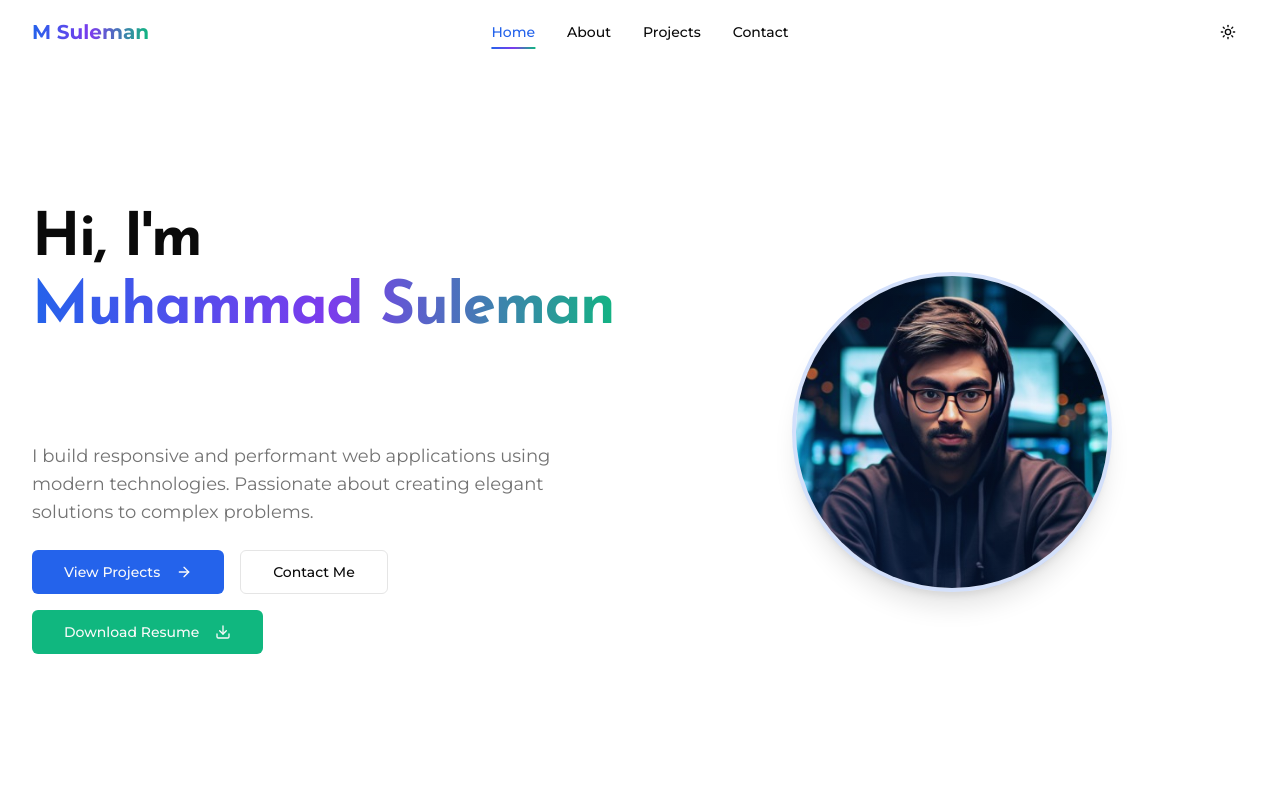
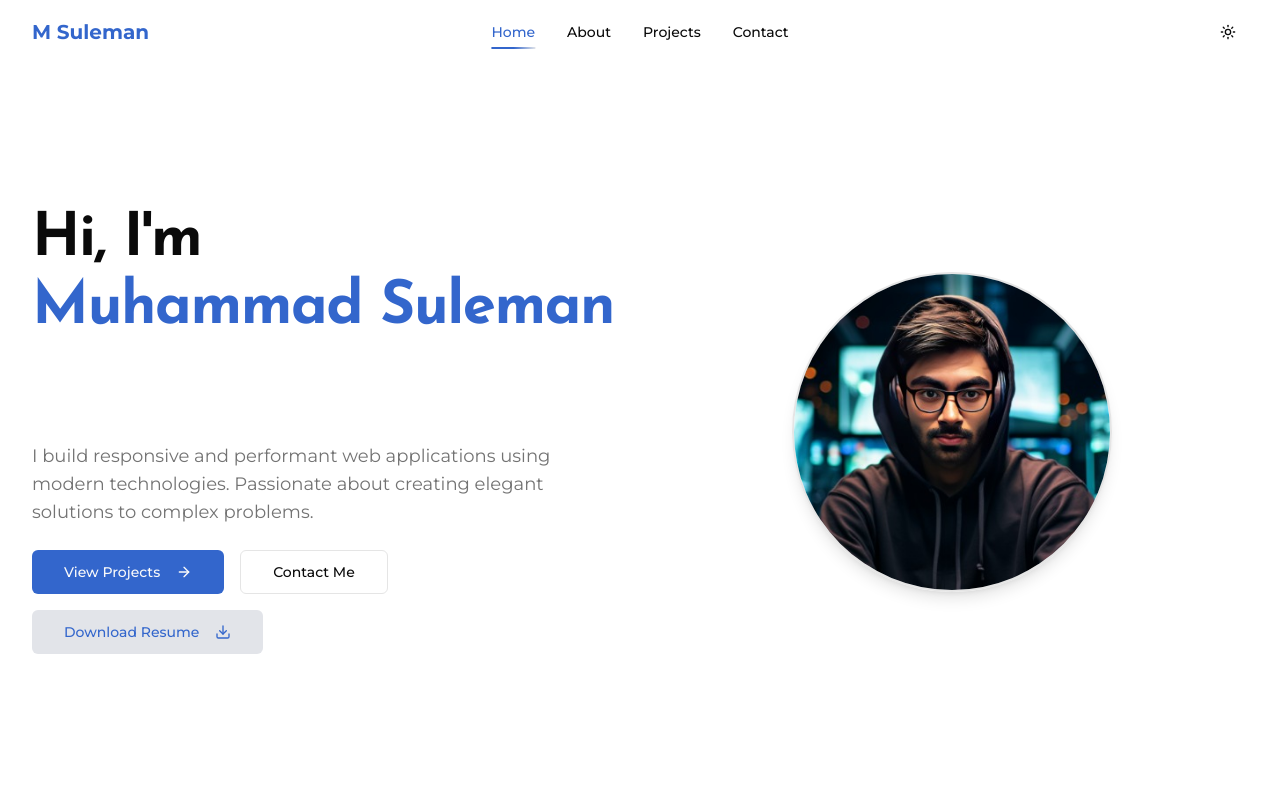
Before and after one commit to Suleman25/profile-pillar-site, a React (Vite) app: page / in a window 1280 px wide. Shown: the top 800 px of the page. Built offline with nearby package versions, Linux system fonts and the light colour scheme.

Commit message:
Refactor: Improve UI design and styling

```diff
--- a/src/components/home/HeroSection.tsx
+++ b/src/components/home/HeroSection.tsx
@@ -82,7 +82,7 @@ export function HeroSection() {
               <h1 className="text-3xl sm:text-4xl md:text-5xl lg:text-6xl font-bold tracking-tight">
                 <span className="block">Hi, I'm</span>
                 <motion.span
-                  className="block mt-2 gradient-text-primary"
+                  className="block mt-2 text-primary"
                   initial={{ opacity: 0, x: -20 }}
                   animate={{ opacity: 1, x: 0 }}
                   transition={{ delay: 0.6, duration: 0.8 }}
@@ -95,7 +95,7 @@ export function HeroSection() {
                 <AnimatePresence mode="wait">
                   <motion.p
                     key={currentTitleIndex}
-                    className="text-xl sm:text-2xl font-heading text-primary"
+                    className="text-xl sm:text-2xl font-heading text-muted-foreground"
                     initial={{ opacity: 0, y: 20 }}
                     animate={{ opacity: 1, y: 0 }}
                     exit={{ opacity: 0, y: -20 }}
@@ -157,20 +157,14 @@ export function HeroSection() {
             className="flex justify-center"
           >
             <motion.div
-              whileHover={{ scale: 1.05 }}
+              whileHover={{ scale: 1.02 }}
               transition={{ duration: 0.4 }}
-              className="relative rounded-full overflow-hidden border-4 border-primary/20 shadow-xl w-64 h-64 md:w-80 md:h-80"
+              className="relative rounded-full overflow-hidden border-2 border-border shadow-lg w-64 h-64 md:w-80 md:h-80"
             >
               <img
                 src="/lovable-uploads/cdd634d0-9844-4f05-88b1-6c2d27daec5f.png"
                 alt="Muhammad Suleman"
                 className="w-full h-full object-cover"
-              />
-              <motion.div
-                className="absolute inset-0 bg-gradient-to-tr from-primary/20 to-transparent"
-                initial={{ opacity: 0 }}
-                animate={{ opacity: 1 }}
-                transition={{ delay: 1, duration: 1 }}
               />
             </motion.div>
           </motion.div>
--- a/src/components/home/TechStackSection.tsx
+++ b/src/components/home/TechStackSection.tsx
@@ -16,7 +16,6 @@ const logoVariants = {
   },
   hover: {
     scale: 1.1,
-    filter: "drop-shadow(0 0 6px rgba(255,255,255,0.5))",
     transition: {
       duration: 0.3,
       ease: "easeInOut"
@@ -92,7 +91,7 @@ export function TechStackSection() {
             whileInView={{ opacity: 1, y: 0 }}
             viewport={{ once: true }}
             transition={{ duration: 0.6 }}
-            className="text-2xl md:text-3xl font-bold text-center gradient-text-secondary"
+            className="text-2xl md:text-3xl font-bold text-center text-foreground"
           >
             My Tech Stack
           </motion.h2>
@@ -101,7 +100,7 @@ export function TechStackSection() {
             whileInView={{ scale: 1, opacity: 1 }}
             viewport={{ once: true }}
             transition={{ duration: 0.5, delay: 0.2 }}
-            className="mt-3 h-1 w-32 bg-gradient-to-r from-primary via-accent to-secondary rounded-full"
+            className="mt-3 h-1 w-24 bg-primary rounded-full"
           />
         </div>
 
@@ -121,7 +120,7 @@ export function TechStackSection() {
                 className="w-14 h-14 flex items-center justify-center overflow-hidden rounded-lg cursor-pointer"
                 whileHover={{
                   y: -3,
-                  boxShadow: `0 0 8px 1px ${tech.color}70`
+                  boxShadow: `0 0 8px 1px rgba(0,0,0,0.1)`
                 }}
                 onClick={() => toggleDescription(tech.name)}
                 transition={{ type: "spring", stiffness: 300 }}
@@ -135,10 +134,7 @@ export function TechStackSection() {
               <div className="flex items-center gap-1">
                 <motion.span
                   className="text-xs font-medium text-muted-foreground cursor-pointer"
-                  whileHover={{
-                    scale: 1.1,
-                    color: tech.color
-                  }}
+                  whileHover={{ scale: 1.1 }}
                   onClick={() => toggleDescription(tech.name)}
                 >
                   {tech.name}
--- a/src/index.css
+++ b/src/index.css
@@ -7,7 +7,7 @@
 
 @layer base {
   :root {
-    /* Light mode variables */
+    /* Light mode variables - more professional, less colorful */
     --background: 0 0% 100%;
     --foreground: 0 0% 3.9%;
 
@@ -17,16 +17,16 @@
     --popover: 0 0% 100%;
     --popover-foreground: 0 0% 3.9%;
 
-    --primary: 221 83% 53%;
+    --primary: 220 60% 50%;
     --primary-foreground: 0 0% 98%;
 
-    --secondary: 160 84% 39%;
-    --secondary-foreground: 0 0% 98%;
+    --secondary: 220 15% 90%;
+    --secondary-foreground: 220 60% 50%;
 
     --muted: 0 0% 96.1%;
     --muted-foreground: 0 0% 45.1%;
 
-    --accent: 262 83% 58%;
+    --accent: 220 60% 50%;
     --accent-foreground: 0 0% 98%;
 
     --destructive: 0 84.2% 60.2%;
@@ -34,40 +34,40 @@
 
     --border: 0 0% 89.8%;
     --input: 0 0% 89.8%;
-    --ring: 221 83% 53%;
+    --ring: 220 60% 50%;
 
     --radius: 0.5rem;
   }
 
   .dark {
-    /* Dark mode variables */
-    --background: 0 0% 0%;
+    /* Dark mode variables - more professional, less colorful */
+    --background: 0 0% 9%;
     --foreground: 0 0% 98%;
 
-    --card: 0 0% 3%;
+    --card: 0 0% 13%;
     --card-foreground: 0 0% 98%;
 
-    --popover: 0 0% 3%;
+    --popover: 0 0% 13%;
     --popover-foreground: 0 0% 98%;
 
-    --primary: 221 83% 53%;
-    --primary-foreground: 0 0% 10%;
+    --primary: 220 60% 50%;
+    --primary-foreground: 0 0% 100%;
 
-    --secondary: 160 84% 39%;
-    --secondary-foreground: 0 0% 10%;
+    --secondary: 220 15% 25%;
+    --secondary-foreground: 0 0% 98%;
 
-    --muted: 0 0% 15%;
+    --muted: 0 0% 19%;
     --muted-foreground: 0 0% 70%;
 
-    --accent: 262 83% 58%;
+    --accent: 220 60% 50%;
     --accent-foreground: 0 0% 98%;
 
     --destructive: 0 62.8% 30.6%;
     --destructive-foreground: 0 0% 98%;
 
-    --border: 0 0% 15%;
-    --input: 0 0% 15%;
-    --ring: 224.3 76.3% 48%;
+    --border: 0 0% 20%;
+    --input: 0 0% 20%;
+    --ring: 220 60% 50%;
   }
 }
 
@@ -99,11 +99,11 @@
 
 @layer utilities {
   .gradient-text-primary {
-    @apply bg-gradient-to-r from-primary via-accent to-secondary bg-clip-text text-transparent;
+    @apply text-primary;
   }
 
   .gradient-text-secondary {
-    @apply bg-gradient-to-r from-accent to-primary bg-clip-text text-transparent;
+    @apply text-primary;
   }
 
   .tech-stack-icon {
@@ -111,7 +111,7 @@
   }
 
   .tech-stack-icon:hover {
-    @apply scale-125 rotate-3 filter drop-shadow-lg;
+    @apply scale-125 filter drop-shadow-lg;
   }
 
   .glowing-icon {
@@ -146,7 +146,7 @@
   }
 
   .section-heading-line {
-    @apply h-1 w-24 mx-auto mt-3 bg-gradient-to-r from-primary via-accent to-secondary rounded-full;
+    @apply h-1 w-24 mx-auto mt-3 bg-primary rounded-full;
   }
 
   .fancy-underline {
@@ -155,7 +155,7 @@
 
   .fancy-underline::after {
     content: '';
-    @apply absolute bottom-0 left-0 w-full h-0.5 bg-gradient-to-r from-primary via-accent to-secondary scale-x-0 origin-left transition-transform duration-300;
+    @apply absolute bottom-0 left-0 w-full h-0.5 bg-primary scale-x-0 origin-left transition-transform duration-300;
   }
 
   .fancy-underline:hover::after {
```
